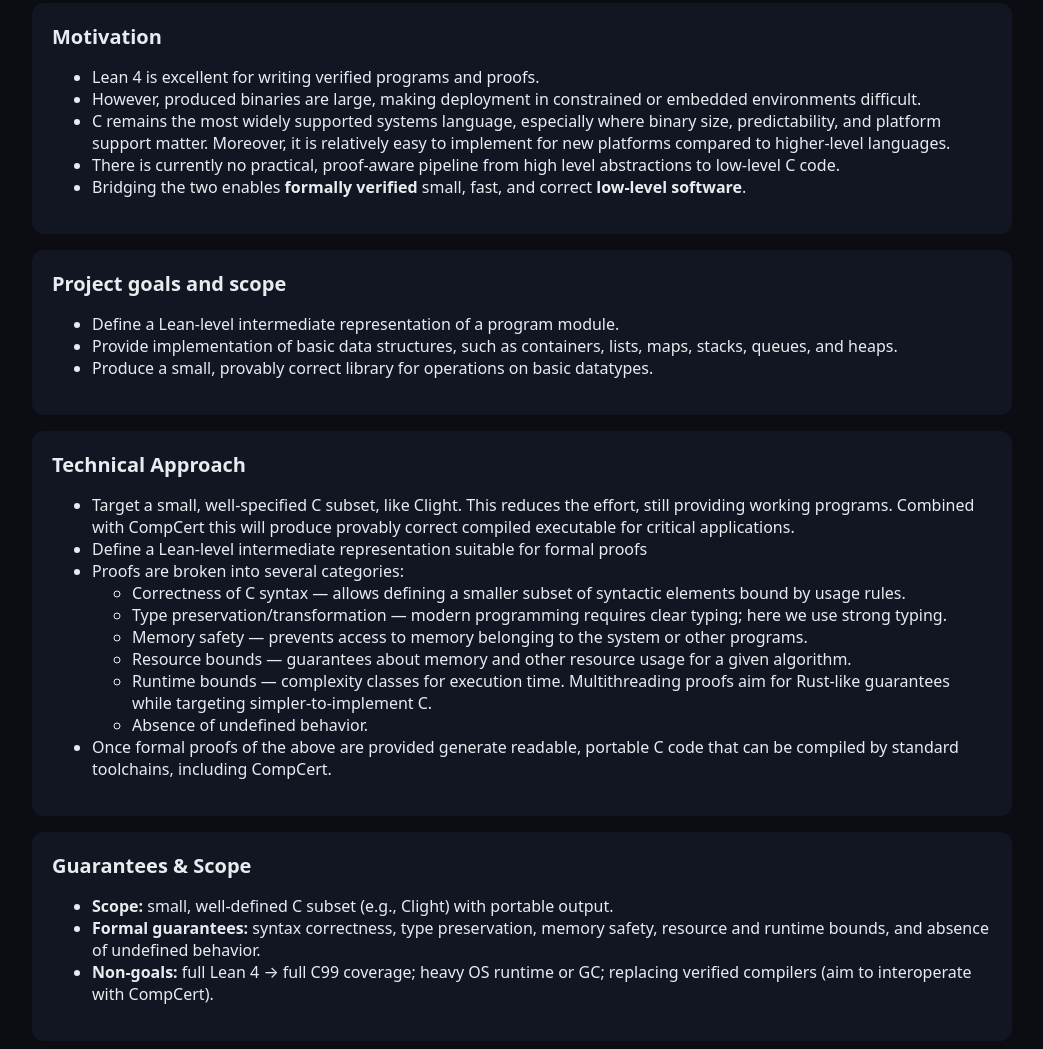
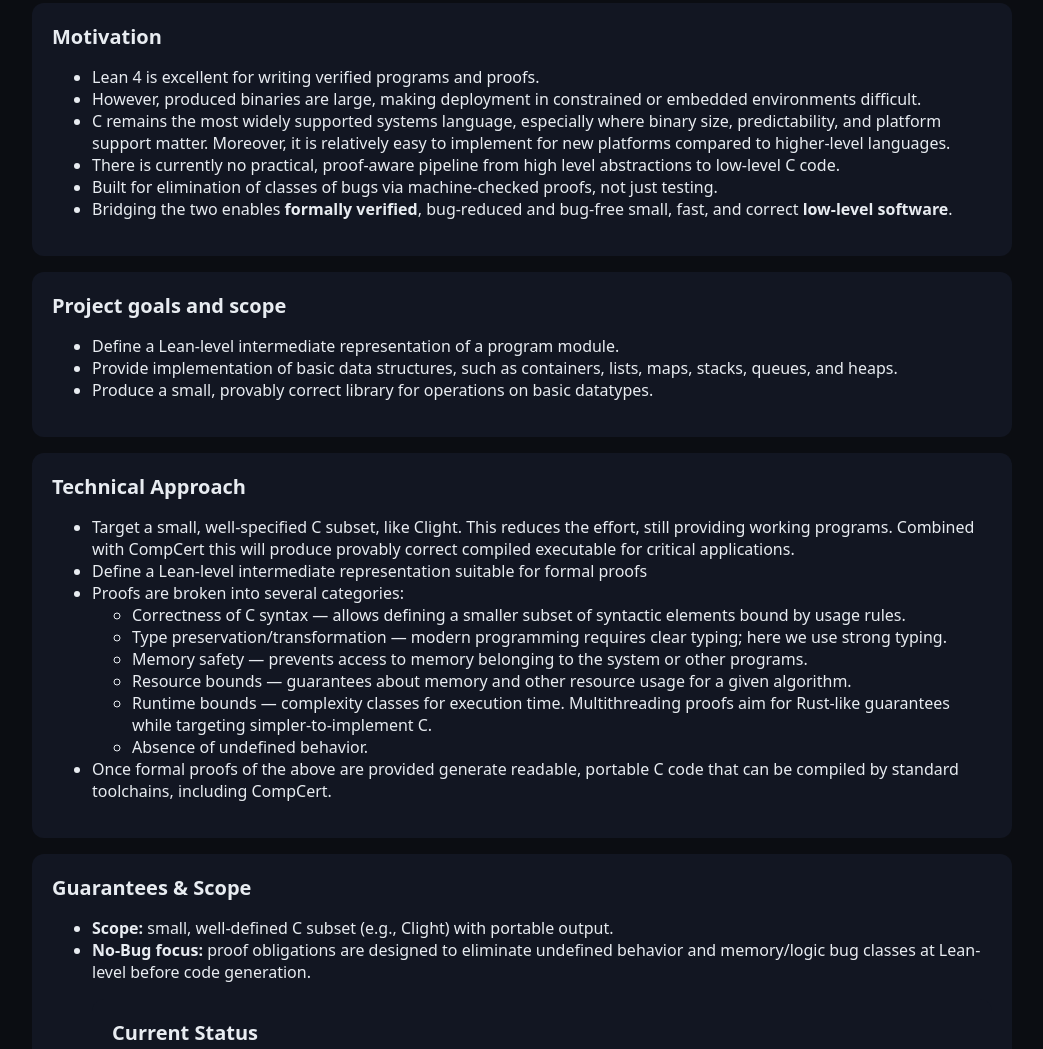
Before and after one commit to mkatkov/lean_c, a plain HTML site: page docs/index.html in a window 1280 px wide. Shown: the part 808-1857 px from the top of the page, without its empty margins (118-1161 px from the left). Drawn offline with Linux system fonts and the light colour scheme.

Commit message:
updated index.html

```diff
--- a/docs/index.html
+++ b/docs/index.html
@@ -40,7 +40,7 @@
 	<body>
 		<header>
 			<h1>lean_c</h1>
-			<p><a href="https://lean-lang.org/" > Lean-based</a> framework to generate portable <a href="https://en.wikipedia.org/wiki/C_(programming_language)">C</a> and enable machine-checked code manipulation.</p>
+			<p><a href="https://lean-lang.org/" > Lean-based</a> framework to generate portable <a href="https://en.wikipedia.org/wiki/C_(programming_language)">C</a> with formal proofs targeting bug-free, undefined-behavior-free software.</p>
 			<div style="margin-top:8px">
 				<span class="badge">Early-stage</span>
 				<span class="badge">Research + Engineering</span>
@@ -95,8 +95,9 @@
                     <li> Lean 4 is excellent for writing verified programs and proofs. </li>
 					<li> However, produced binaries are large, making deployment in constrained or embedded environments difficult.</li>
 					<li>C remains the most widely supported systems language, especially where binary size, predictability, and platform support matter. Moreover, it is relatively easy to implement for new platforms compared to higher-level languages.</li>
-                    <li>There is currently no practical, proof-aware pipeline from high level abstractions to low-level C code.</li>
-					<li>Bridging the two enables <b>formally verified</b> small, fast, and correct <b>low-level software</b>.</li>
+<li>There is currently no practical, proof-aware pipeline from high level abstractions to low-level C code.
+				<li>Built for elimination of classes of bugs via machine-checked proofs, not just testing.</li>
+				<li>Bridging the two enables <b>formally verified</b>, bug-reduced and bug-free small, fast, and correct <b>low-level software</b>.</li>
                 </ul>
             </section>
 
@@ -133,10 +134,7 @@
 				<h2>Guarantees & Scope</h2>
 				<ul>
 					<li><b>Scope:</b> small, well-defined C subset (e.g., Clight) with portable output.</li>
-					<li><b>Formal guarantees:</b> syntax correctness, type preservation, memory safety, resource and runtime bounds, and absence of undefined behavior.</li>
-					<li><b>Non‑goals:</b> full Lean 4 → full C99 coverage; heavy OS runtime or GC; replacing verified compilers (aim to interoperate with CompCert).</li>
-				</ul>
-			</section>
+				<li><b>No-Bug focus:</b> proof obligations are designed to eliminate undefined behavior and memory/logic bug classes at Lean-level before code generation.</li>
 
             <section id="status">
 				<h2>Current Status</h2>
```
